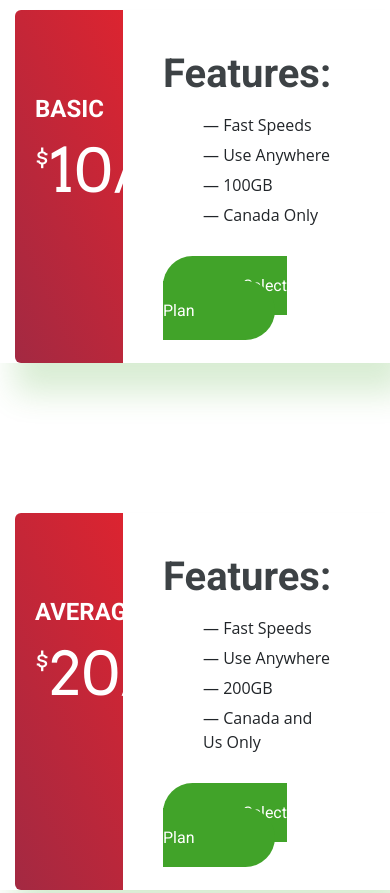
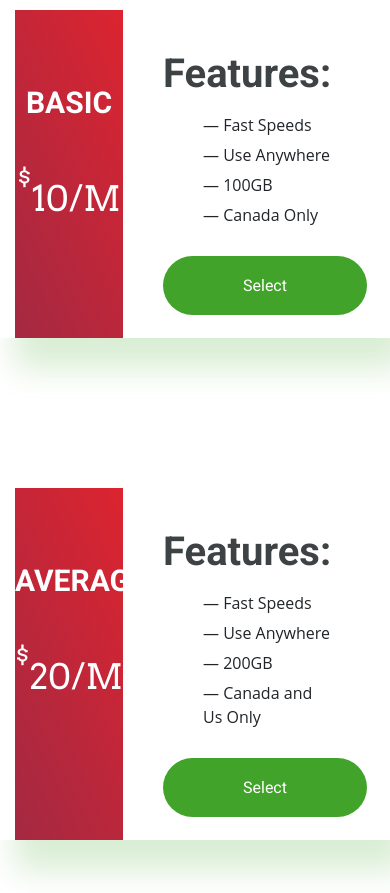
Before and after one commit to StephDunks/Assignment-4, a plain HTML site: page products.html in a window 390 px wide. Shown: the part 920-1813 px from the top of the page. Drawn offline with nearby package versions, Linux system fonts and the light colour scheme.

Commit message:
Added Some Media Queries [Final Commit!}

```diff
--- a/css/styles.css
+++ b/css/styles.css
@@ -220,18 +220,19 @@ Plan Section - Product Page
     background: linear-gradient(65deg, #a32942, #dc2430);
     color: #fff;
     width: 30%;
-    padding: 85px 20px;
+    padding: 85px 20px
     border-radius: 6px 0 0 6px;
 }
 
 .card-left h1 {
     text-transform: uppercase;
     margin-bottom: 2px;
+    padding-top: 80px;
     font-size: 24px;
 }
 
 .card-left p {
-    font-size: 60px;
+    font-size: 45px;
 }
 
 .dollar {
@@ -273,6 +274,30 @@ Plan Section - Product Page
 
 .button:hover {
     background: #fff;
+}
+
+@media (max-width: 576px) {
+  .card-left h1 {
+    padding-top: 75px;
+    font-size: 20px;
+  }
+
+  .card-left p {
+      font-size: 30px;
+      padding-top: 50px;
+  }
+}
+
+@media (max-width: 768px) {
+  .card-left h1 {
+    padding-top: 75px;
+    font-size: 30px;
+  }
+
+  .card-left p {
+      font-size: 35px;
+      padding-top: 50px;
+  }
 }
 
 
--- a/products.html
+++ b/products.html
@@ -61,7 +61,7 @@
         <div class="pricing-card col-12">
             <div class="card-left">
                 <h1>Basic</h1>
-                <p><span class="dollar">$</span>10/Month</p>
+                <p><span class="dollar">$</span>10/M</p>
             </div>
             <div class="card-right">
                 <h1>Features:</h1>
@@ -71,13 +71,13 @@
                     <li>&mdash; 100GB</li>
                     <li>&mdash; Canada Only</li>
                 </ul>
-                <a href="#" class="button">Select Plan</a>
+                <a href="#" class="button">Select</a>
             </div>
         </div>
         <div class="pricing-card col-12">
             <div class="card-left">
                 <h1>Average</h1>
-                <p><span class="dollar">$</span>20/Month</p>
+                <p><span class="dollar">$</span>20/M</p>
             </div>
             <div class="card-right">
                 <h1>Features:</h1>
@@ -87,13 +87,13 @@
                     <li>&mdash; 200GB</li>
                     <li>&mdash; Canada and Us Only</li>
                 </ul>
-                <a href="#" class="button">Select Plan</a>
+                <a href="#" class="button">Select</a>
             </div>
         </div>
         <div class="pricing-card col-12">
             <div class="card-left">
                 <h1>Ultra</h1>
-                <p><span class="dollar">$</span>50/Month</p>
+                <p><span class="dollar">$</span>50/M</p>
             </div>
             <div class="card-right">
                 <h1>Features:</h1>
```
